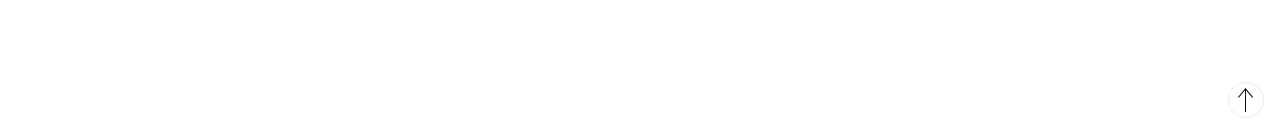
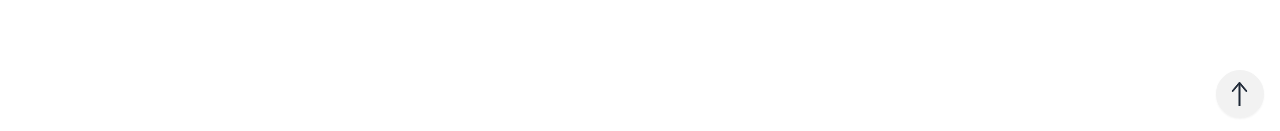
Before and after one commit to nokiahub/nokiahub.name, a Next.js app: page /about in a window 1280 px wide. Shown: the part 666-797 px from the top of the page. Built offline with nearby package versions, Linux system fonts and the light colour scheme.

Commit message:
changed css

```diff
--- a/app/components/ScrollToTopButton.tsx
+++ b/app/components/ScrollToTopButton.tsx
@@ -12,11 +12,8 @@ export const ScrollToTopButton = () => {
 
   return (
     <button
-      className={
-        "fixed bottom-4 right-4 z-10 flex size-9 border-spacing-1 cursor-pointer items-center justify-center rounded-full border-[1px] border-border"
-      }
       onClick={scrollToTop}
-      aria-label={"Scroll to top"}
+      className="btn btn-circle fixed bottom-4 right-4"
     >
       <ArrowIcon />
     </button>
--- a/app/icons/ArrowIcon.tsx
+++ b/app/icons/ArrowIcon.tsx
@@ -6,6 +6,7 @@ export const ArrowIcon = () => {
       xmlns="http://www.w3.org/2000/svg"
       fillRule="evenodd"
       clipRule="evenodd"
+      stroke={"currentColor"}
     >
       <path d="M11 2.206l-6.235 7.528-.765-.645 7.521-9 7.479 9-.764.646-6.236-7.53v21.884h-1v-21.883z" />
     </svg>
```
